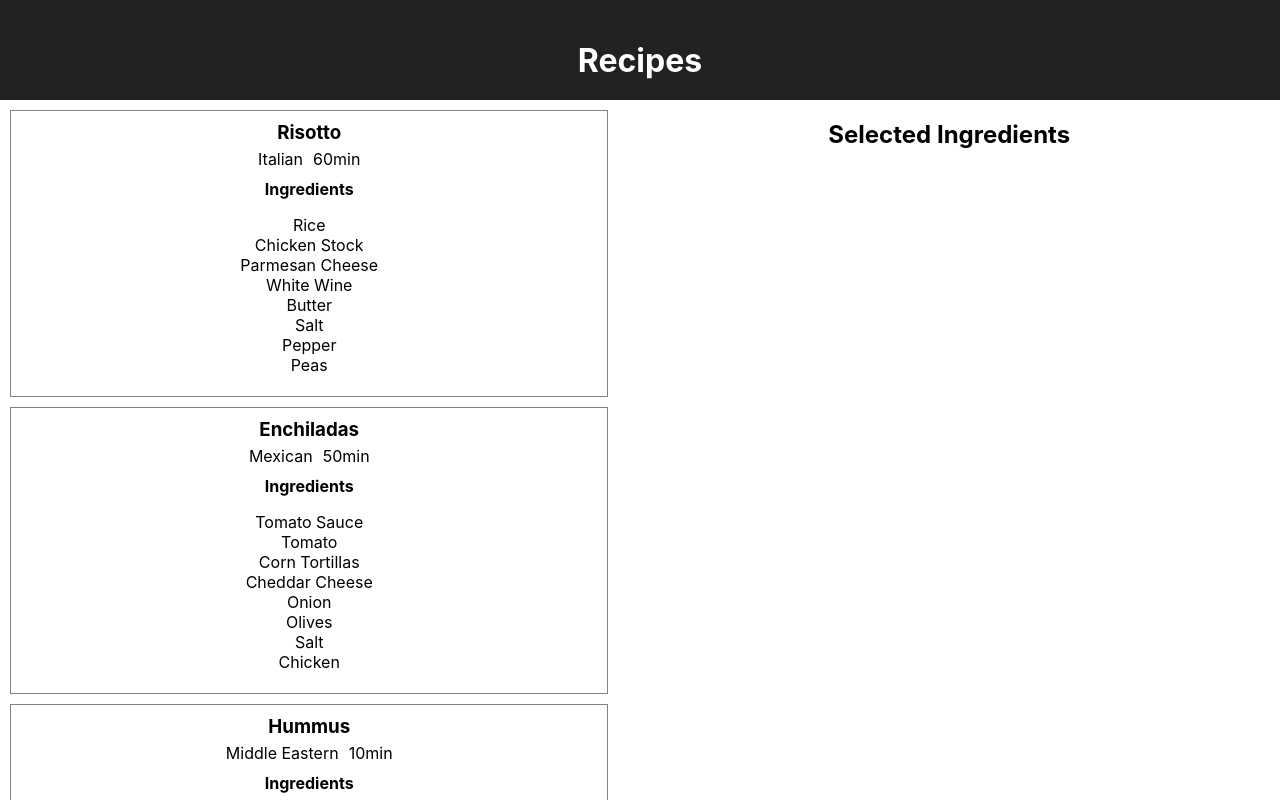
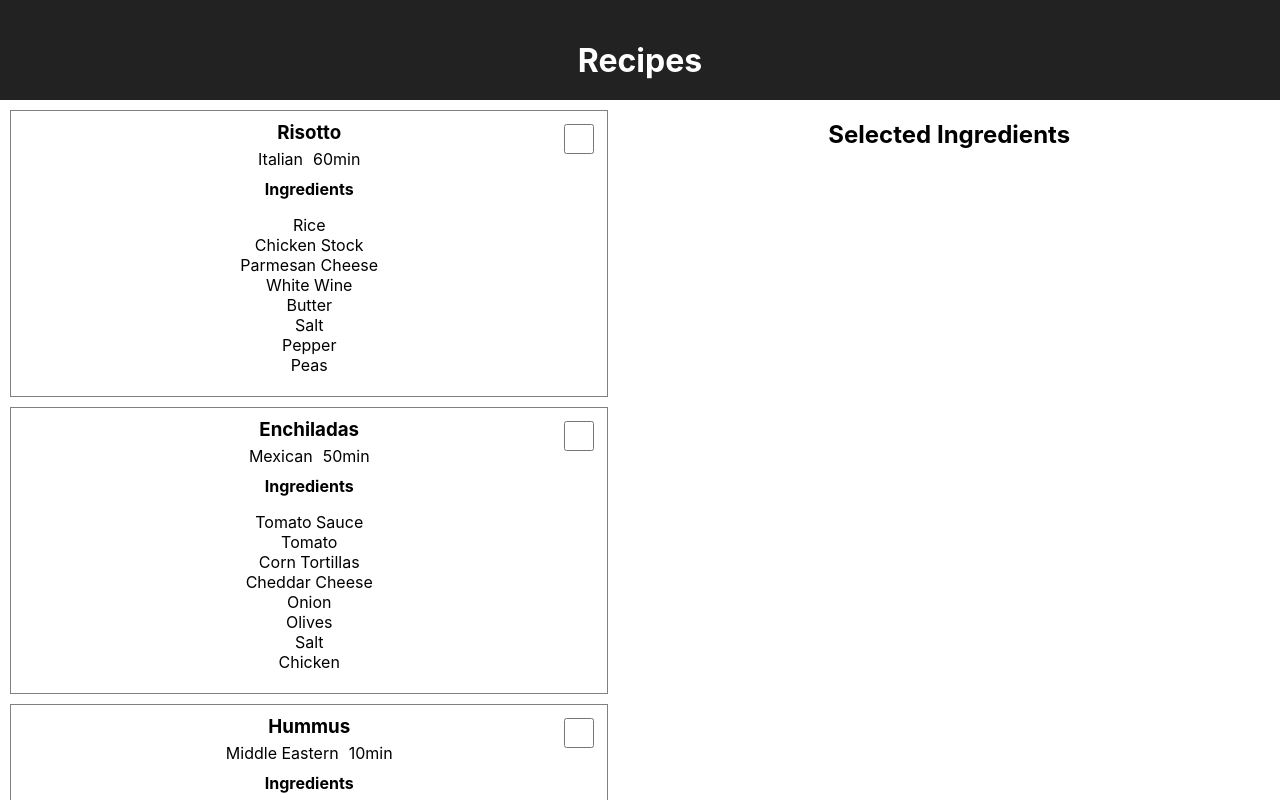
Before and after one commit to karlasamantha/select-ingredients, a React (Create React App) app: page / in a window 1280 px wide. Shown: the top 800 px of the page. Built offline with nearby package versions, Linux system fonts and the light colour scheme.

Commit message:
Fixes ingredients list being sent to App component

```diff
--- a/src/Components/RecipeItem.js
+++ b/src/Components/RecipeItem.js
@@ -12,17 +12,11 @@ class RecipeItem extends Component {
     listIngredients: PropTypes.func
   }
 
-  state = {
-    toggle: false
-  }
-
   render() {
     const { name, type, cook_time, ingredients } = this.props.recipe;
-    const { toggle } = this.state;
 
     return (
       <div className="recipe-item">
-
         <h3 className="recipe-title">{name}</h3>
         <span className="recipe-type">{type}</span>
         <span className="recipe-time">{cook_time}min</span>
@@ -34,6 +28,10 @@ class RecipeItem extends Component {
             })
           }
         </ul>
+        <input
+          type="checkbox"
+          className="recipe-selector"
+          onChange={() => this.props.listIngredients(ingredients)} />
       </div>
     )
   }
```
